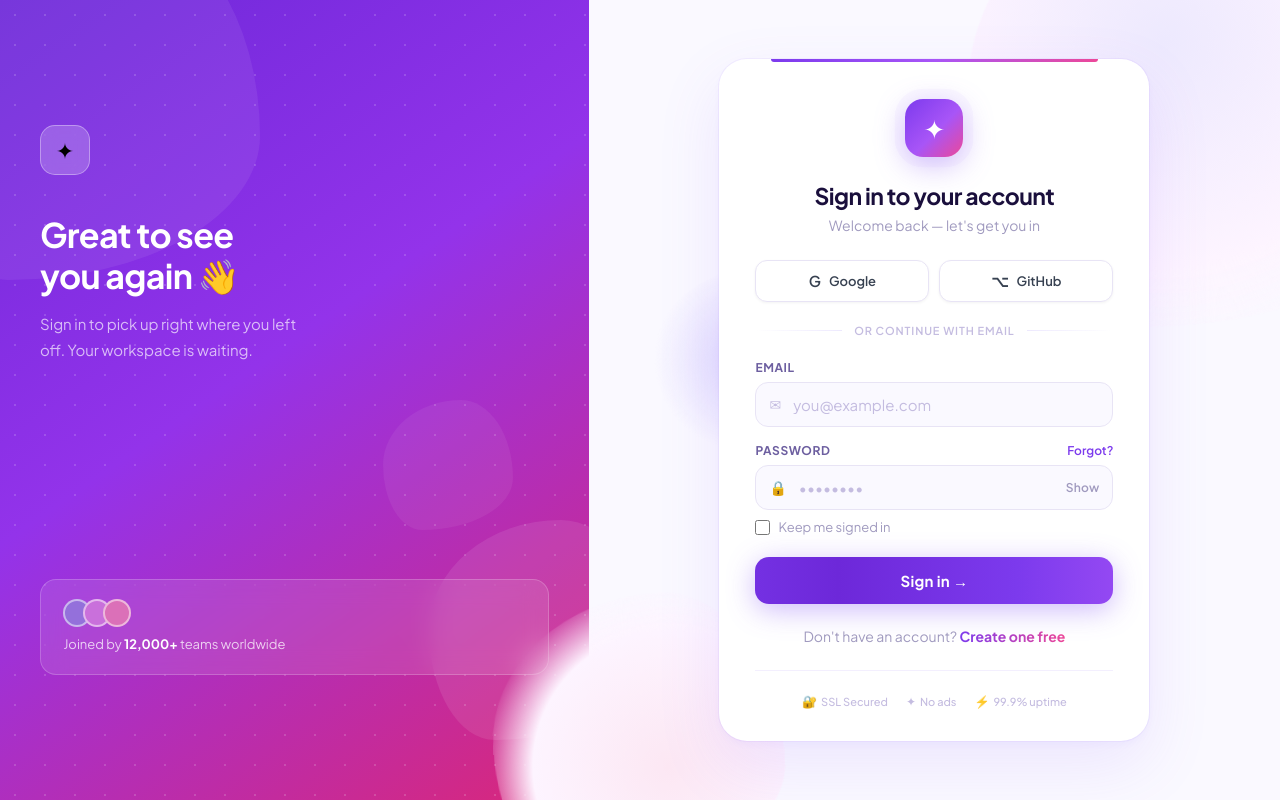
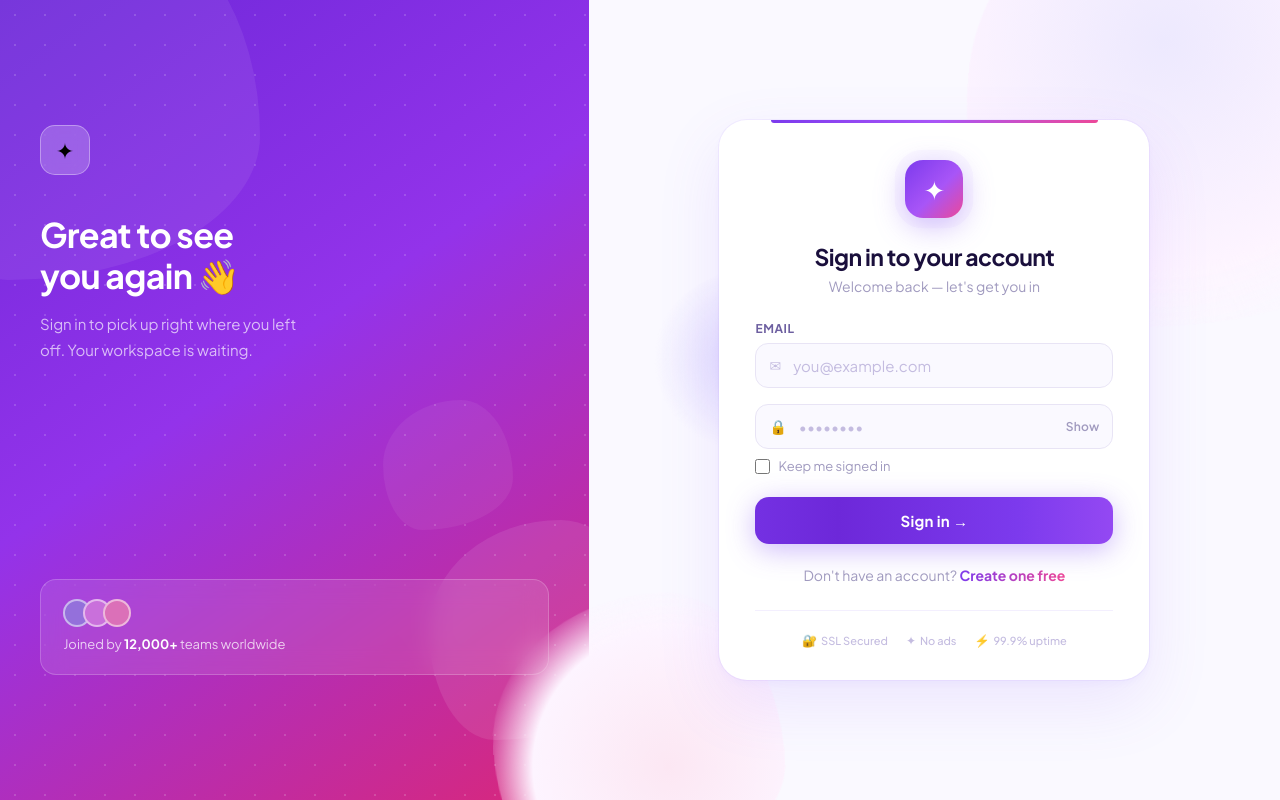
Before and after one commit to Satya889900/Test-Frountend-new, a React (Vite) app: page / in a window 1280 px wide. Built offline with nearby package versions, Linux system fonts and the light colour scheme.

Commit message:
Remove social buttons from Login and Register components

```diff
--- a/src/pages/Login.jsx
+++ b/src/pages/Login.jsx
@@ -337,18 +337,7 @@ export default function Login() {
               </p>
             </div>
 
-            {/* social */}
-            <div style={{ display: "flex", gap: 10, marginBottom: "1.4rem", animation: "fadeSlide 0.45s ease both 0.15s" }}>
-              <SocialBtn icon="G" label="Google" />
-              <SocialBtn icon="⌥" label="GitHub" />
-            </div>
 
-            {/* divider */}
-            <div style={{ display: "flex", alignItems: "center", gap: 12, marginBottom: "1.4rem", animation: "fadeSlide 0.45s ease both 0.18s" }}>
-              <div style={{ flex: 1, height: "1px", background: "linear-gradient(to right, transparent, #ede9fe)" }} />
-              <span style={{ fontSize: 11, color: "#c4bce0", fontWeight: 600, letterSpacing: "0.08em" }}>OR CONTINUE WITH EMAIL</span>
-              <div style={{ flex: 1, height: "1px", background: "linear-gradient(to left, transparent, #ede9fe)" }} />
-            </div>
 
             {/* form */}
             <form onSubmit={handleLogin} noValidate>
@@ -390,10 +379,7 @@ export default function Login() {
 
               {/* password */}
               <div style={{ marginBottom: "0.6rem", animation: "fadeSlide 0.45s ease both 0.25s" }}>
-                <label style={{ display: "flex", justifyContent: "space-between", marginBottom: 7, alignItems: "center" }}>
-                  <span style={{ fontSize: 12, fontWeight: 700, color: "#6d5fa0", letterSpacing: "0.05em", textTransform: "uppercase" }}>Password</span>
-                  <Link to="/forgot" style={{ fontSize: 12, color: "#7c3aed", textDecoration: "none", fontWeight: 600 }}>Forgot?</Link>
-                </label>
+
                 <div style={{
                   display: "flex", alignItems: "center",
                   background: pass.focused ? "#f5f3ff" : "#faf9ff",
--- a/src/pages/Register.jsx
+++ b/src/pages/Register.jsx
@@ -247,10 +247,7 @@ export default function Register() {
             </div>
 
             {/* Social Buttons */}
-            <div style={{ display: "flex", gap: 10, marginBottom: "1.4rem" }}>
-              <SocialBtn icon="G" label="Google" />
-              <SocialBtn icon="⌥" label="GitHub" />
-            </div>
+
 
             {/* Divider */}
             <div style={{ display: "flex", alignItems: "center", gap: 12, marginBottom: "1.4rem" }}>
```
